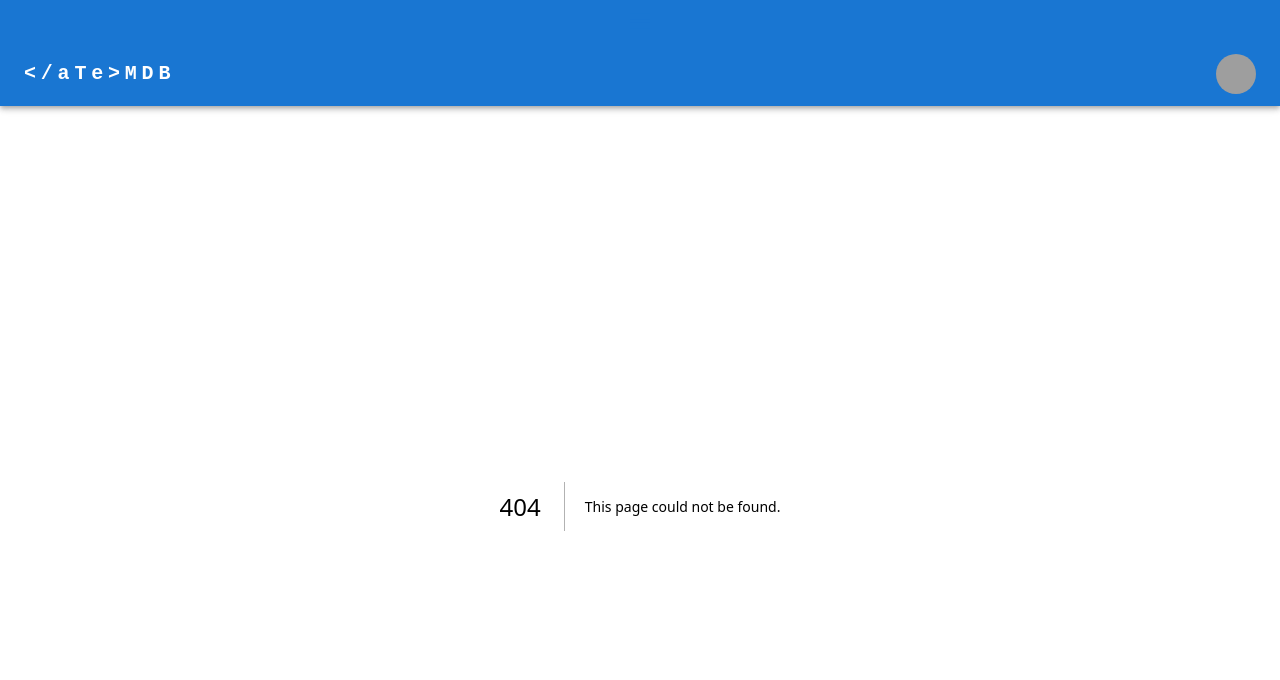
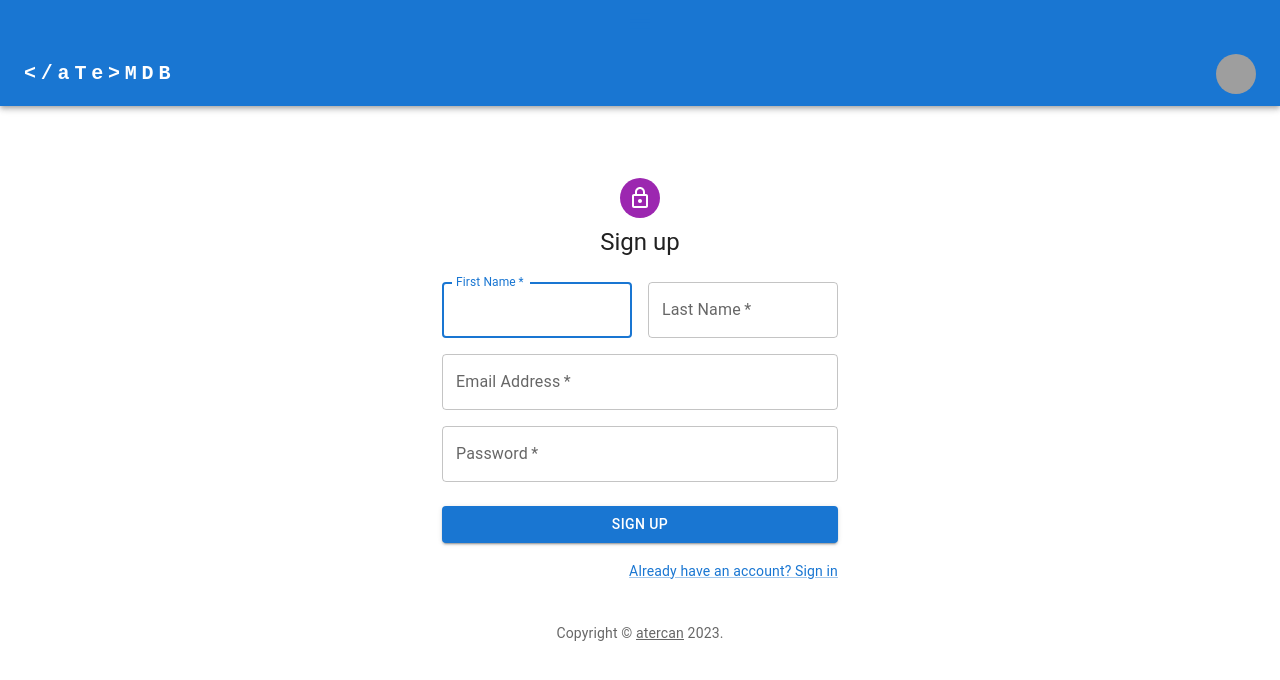
Before and after one commit to ATErcan/movie-app-next, a Next.js app: page /register in a window 1280 px wide. Before the commit this address had no page. Shown: the top 680 px of the page. Built offline with nearby package versions, Linux system fonts and the light colour scheme; grey boxes are pictures that could not be loaded.

Commit message:
login and register pages added

```diff
--- /dev/null
+++ b/app/login/page.tsx
@@ -0,0 +1,7 @@
+import SignIn from "@/components/SignIn/SignIn";
+
+const Login = () => {
+  return <SignIn />
+}
+
+export default Login;
--- /dev/null
+++ b/app/movies/page.tsx
@@ -0,0 +1,5 @@
+const Movies = () => {
+  return <h1>MOVIES</h1>
+}
+
+export default Movies;
--- /dev/null
+++ b/app/register/page.tsx
@@ -0,0 +1,7 @@
+import SignUp from "@/components/SignUp/SignUp"
+
+const Register = () => {
+  return <SignUp />
+}
+
+export default Register;
--- a/components/Drawer/TemporaryDrawer.tsx
+++ b/components/Drawer/TemporaryDrawer.tsx
@@ -11,6 +11,7 @@
 import ResponsiveAppBar from "./ResponsiveAppBar";
 
 import { data as drawerData } from "./drawerData";
+import Link from "next/link";
 
 const TemporaryDrawer = () => {
   const [state, setState] = useState(false);
@@ -39,10 +40,12 @@
       <List>
         {drawerData.map((item) => (
           <ListItem key={item.id} disablePadding>
-            <ListItemButton className="hover:bg-neutral-800">
-              <ListItemIcon className="text-white">{<item.icon className="text-xl"/>}</ListItemIcon>
-              <ListItemText primary={item.name} />
-            </ListItemButton>
+            <Link href={item.path} className="w-full">
+              <ListItemButton className="hover:bg-neutral-800">
+                <ListItemIcon className="text-white">{<item.icon className="text-xl"/>}</ListItemIcon>
+                <ListItemText primary={item.name} />
+              </ListItemButton>
+            </Link>
           </ListItem>
         ))}
       </List>
--- a/components/Home/Content.tsx
+++ b/components/Home/Content.tsx
@@ -1,6 +1,4 @@
 import { NextFontWithVariable } from "next/dist/compiled/@next/font";
-import { imageOptimizer } from "next/dist/server/image-optimizer";
-import { imageConfigDefault } from "next/dist/shared/lib/image-config";
 import Image from "next/image";
 
 interface IContent {
--- /dev/null
+++ b/components/SignIn/SignIn.tsx
@@ -0,0 +1,114 @@
+"use client";
+
+import Avatar from "@mui/material/Avatar";
+import Button from "@mui/material/Button";
+import CssBaseline from "@mui/material/CssBaseline";
+import TextField from "@mui/material/TextField";
+import FormControlLabel from "@mui/material/FormControlLabel";
+import Checkbox from "@mui/material/Checkbox";
+import Link from "@mui/material/Link";
+import Grid from "@mui/material/Grid";
+import Box from "@mui/material/Box";
+import LockOutlinedIcon from "@mui/icons-material/LockOutlined";
+import Typography from "@mui/material/Typography";
+import Container from "@mui/material/Container";
+
+const Copyright = (props: any) => {
+  return (
+    <Typography
+      variant="body2"
+      color="text.secondary"
+      align="center"
+      {...props}
+    >
+      {"Copyright © "}
+      <Link color="inherit" href="https://mui.com/">
+        atercan
+      </Link>{" "}
+      {new Date().getFullYear()}
+      {"."}
+    </Typography>
+  );
+};
+
+const SignIn = () => {
+  const handleSubmit = (event: React.FormEvent<HTMLFormElement>) => {
+    event.preventDefault();
+    const data = new FormData(event.currentTarget);
+    console.log({
+      email: data.get("email"),
+      password: data.get("password"),
+    });
+  };
+
+  return (
+    <Container component="main" maxWidth="xs">
+      <CssBaseline />
+      <Box
+        sx={{
+          marginTop: 8,
+          display: "flex",
+          flexDirection: "column",
+          alignItems: "center",
+        }}
+      >
+        <Avatar sx={{ m: 1, bgcolor: "secondary.main" }}>
+          <LockOutlinedIcon />
+        </Avatar>
+        <Typography component="h1" variant="h5">
+          Login
+        </Typography>
+        <Box component="form" onSubmit={handleSubmit} noValidate sx={{ mt: 1 }}>
+          <TextField
+            margin="normal"
+            required
+            fullWidth
+            id="email"
+            label="Email Address"
+            name="email"
+            autoComplete="email"
+            autoFocus
+          />
+          <TextField
+            margin="normal"
+            required
+            fullWidth
+            name="password"
+            label="Password"
+            type="password"
+            id="password"
+            autoComplete="current-password"
+          />
+          <FormControlLabel
+            control={<Checkbox value="remember" color="primary" />}
+            label="Remember me"
+          />
+          <Button
+            type="submit"
+            fullWidth
+            variant="contained"
+            sx={{ mt: 3, mb: 2 }}
+            className="bg-blue-700"
+          >
+            Sign In
+          </Button>
+          <Grid container>
+            <Grid item xs>
+              <Link href="#" variant="body2">
+                Forgot password?
+              </Link>
+            </Grid>
+            <Grid item>
+              <Link href="#" variant="body2">
+                {"Don't have an account? Sign Up"}
+              </Link>
+            </Grid>
+          </Grid>
+        </Box>
+      </Box>
+      <Copyright sx={{ mt: 8, mb: 4 }} />
+    </Container>
+  );
+};
+
+export default SignIn;
--- /dev/null
+++ b/components/SignUp/SignUp.tsx
@@ -0,0 +1,127 @@
+"use client";
+
+import Avatar from "@mui/material/Avatar";
+import Button from "@mui/material/Button";
+import CssBaseline from "@mui/material/CssBaseline";
+import TextField from "@mui/material/TextField";
+import Link from "@mui/material/Link";
+import Grid from "@mui/material/Grid";
+import Box from "@mui/material/Box";
+import LockOutlinedIcon from "@mui/icons-material/LockOutlined";
+import Typography from "@mui/material/Typography";
+import Container from "@mui/material/Container";
+
+const Copyright = (props: any) => {
+  return (
+    <Typography
+      variant="body2"
+      color="text.secondary"
+      align="center"
+      {...props}
+    >
+      {"Copyright © "}
+      <Link color="inherit" href="https://mui.com/">
+        atercan
+      </Link>{" "}
+      {new Date().getFullYear()}
+      {"."}
+    </Typography>
+  );
+};
+
+const SignUp = () => {
+  const handleSubmit = (event: React.FormEvent<HTMLFormElement>) => {
+    event.preventDefault();
+    const data = new FormData(event.currentTarget);
+    console.log({
+      email: data.get("email"),
+      password: data.get("password"),
+    });
+  };
+
+  return (
+    <Container component="main" maxWidth="xs">
+      <CssBaseline />
+      <Box
+        sx={{
+          marginTop: 8,
+          display: "flex",
+          flexDirection: "column",
+          alignItems: "center",
+        }}
+      >
+        <Avatar sx={{ m: 1, bgcolor: "secondary.main" }}>
+          <LockOutlinedIcon />
+        </Avatar>
+        <Typography component="h1" variant="h5">
+          Sign up
+        </Typography>
+        <Box component="form" noValidate onSubmit={handleSubmit} sx={{ mt: 3 }}>
+          <Grid container spacing={2}>
+            <Grid item xs={12} sm={6}>
+              <TextField
+                autoComplete="given-name"
+                name="firstName"
+                required
+                fullWidth
+                id="firstName"
+                label="First Name"
+                autoFocus
+              />
+            </Grid>
+            <Grid item xs={12} sm={6}>
+              <TextField
+                required
+                fullWidth
+                id="lastName"
+                label="Last Name"
+                name="lastName"
+                autoComplete="family-name"
+              />
+            </Grid>
+            <Grid item xs={12}>
+              <TextField
+                required
+                fullWidth
+                id="email"
+                label="Email Address"
+                name="email"
+                autoComplete="email"
+              />
+            </Grid>
+            <Grid item xs={12}>
+              <TextField
+                required
+                fullWidth
+                name="password"
+                label="Password"
+                type="password"
+                id="password"
+                autoComplete="new-password"
+              />
+            </Grid>
+          </Grid>
+          <Button
+            type="submit"
+            fullWidth
+            variant="contained"
+            sx={{ mt: 3, mb: 2 }}
+            className="bg-blue-700"
+          >
+            Sign Up
+          </Button>
+          <Grid container justifyContent="flex-end">
+            <Grid item>
+              <Link href="#" variant="body2">
+                Already have an account? Sign in
+              </Link>
+            </Grid>
+          </Grid>
+        </Box>
+      </Box>
+      <Copyright sx={{ mt: 5 }} />
+    </Container>
+  );
+};
+
+export default SignUp;
--- a/package.json
+++ b/package.json
@@ -11,6 +11,7 @@
   "dependencies": {
     "@emotion/react": "^11.10.6",
     "@emotion/styled": "^11.10.6",
+    "@mui/icons-material": "^5.11.16",
     "@mui/material": "^5.12.1",
     "@supabase/auth-helpers-nextjs": "^0.6.0",
     "@supabase/supabase-js": "^2.20.0",
@@ -25,6 +26,7 @@
     "react": "18.2.0",
     "react-dom": "18.2.0",
     "react-icons": "^4.8.0",
+    "react-material-ui-carousel": "^3.4.2",
     "tailwindcss": "3.3.1",
     "typescript": "5.0.4"
   },
```
Also changed, not shown: 1 other file (tests, documents, lock files or other folders).
